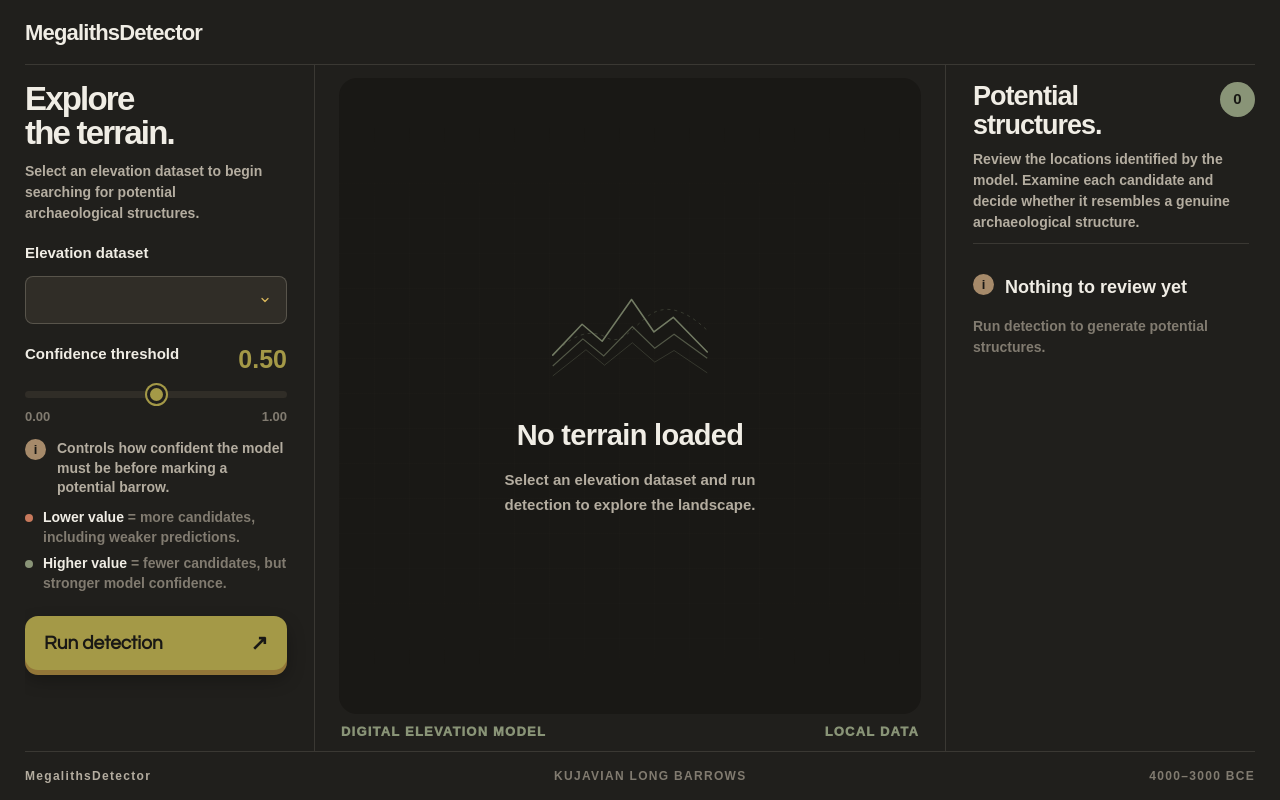
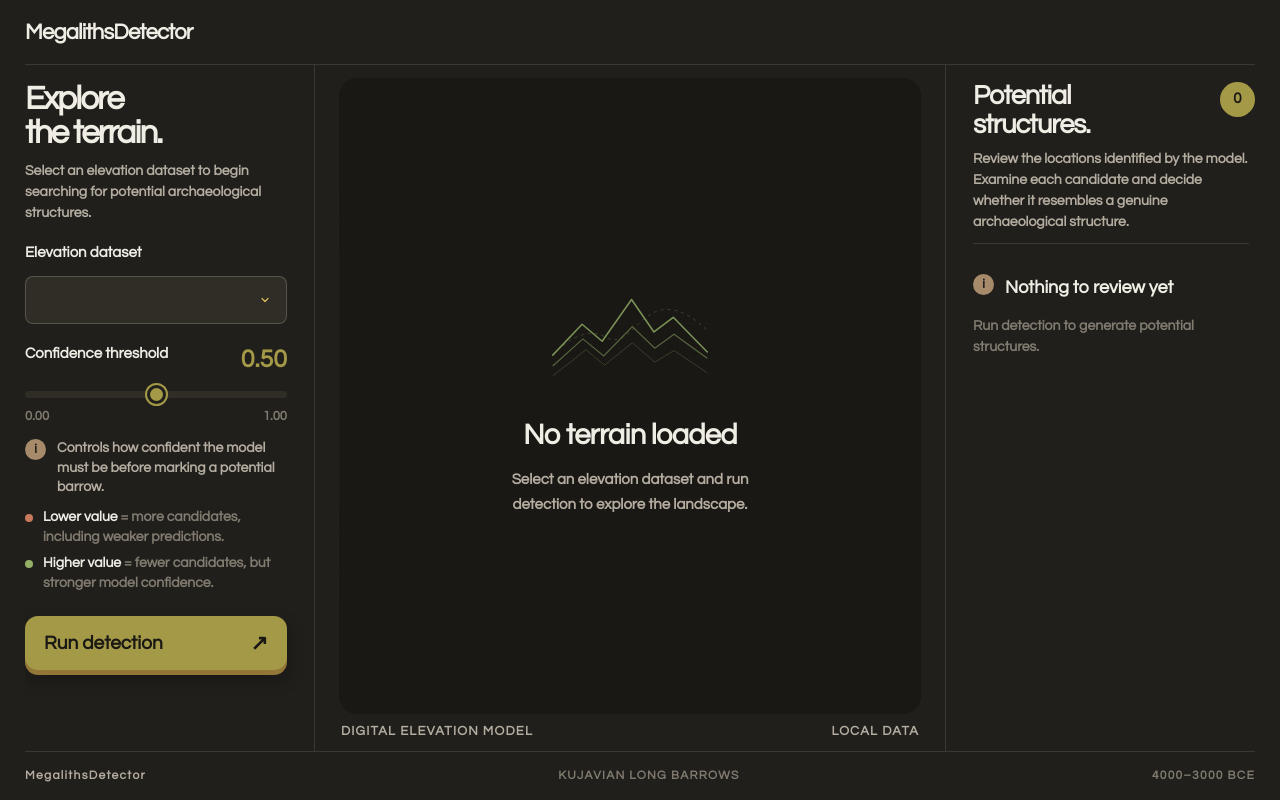
Before and after one commit to ZuzannaKittel/MegalithsDetector, a Flask app: page / in a window 1280 px wide. Run offline with Flask 3, Linux system fonts and the light colour scheme; lists and menus that the app fills with data are empty.

Commit message:
Frontend update

```diff
--- a/static/app.js
+++ b/static/app.js
@@ -22,7 +22,16 @@ let currentDetections = [];
 -------------------------------------------------- */
 
 function updateThresholdLabel() {
-    thresholdValue.textContent = Number(thresholdSlider.value).toFixed(2);
+    const threshold = Number(thresholdSlider.value);
+    thresholdValue.textContent = threshold.toFixed(2);
+
+    const isLow = threshold < DEFAULT_THRESHOLD;
+    const isHigh = threshold > DEFAULT_THRESHOLD;
+
+    thresholdValue.classList.toggle("is-low", isLow);
+    thresholdValue.classList.toggle("is-high", isHigh);
+    thresholdSlider.classList.toggle("is-low", isLow);
+    thresholdSlider.classList.toggle("is-high", isHigh);
 }
 
 thresholdSlider.value = String(DEFAULT_THRESHOLD);
@@ -86,6 +95,9 @@ function renderCandidates(detections) {
 
         const card = document.createElement("div");
         card.className = "candidate-card";
+        if (decision) {
+            card.classList.add(`is-${decision}`);
+        }
 
         const topLine = document.createElement("div");
         topLine.className = "candidate-topline";
@@ -134,7 +146,7 @@ function renderCandidates(detections) {
         status.className = "review-status";
 
         if (decision === "accepted") {
-            status.textContent = "STATUS: ACCEPTED FOR REVIEW";
+            status.textContent = "STATUS: ACCEPTED";
             status.classList.add("is-accepted");
         } else if (decision === "rejected") {
             status.textContent = "STATUS: REJECTED";
--- a/static/style.css
+++ b/static/style.css
@@ -19,7 +19,8 @@
     /* Earthy accents */
     --accent-mustard: #A49947;
 
-    --accent-olive: #899477;
+    /*--accent-olive: #899477;*/
+    --accent-olive: #94B066;
 
     --accent-terracotta: #C7795C;
     --accent-brown: #A68A6A;
@@ -33,9 +34,7 @@
         0 5px 0 #927638,
         0 9px 18px rgba(0, 0, 0, 0.3);
 
-    /* Fonts */
-    --font-display: 'Alegreya Sans SC', sans-serif;
-    --font-body: 'Pontano Sans', sans-serif;
+    --font: 'Questrial', sans-serif;
 
     /* Layout */
     --radius-sm: 8px;
@@ -65,7 +64,7 @@ body {
     min-height: 100vh;
     background: var(--bg-main);
     color: var(--text-primary);
-    font-family: var(--font-body);
+    font-family: var(--font);
     font-size: 16px;
     font-weight: 600;
     line-height: 1.5;
@@ -131,7 +130,7 @@ a {
 }
 
 .brand-name {
-    font-family: var(--font-display);
+    font-family: var(--font);
     font-size: 22px;
     font-weight: 700;
     letter-spacing: -0.8px;
@@ -175,7 +174,7 @@ a {
 }
 
 .rail-intro h1 {
-    font-family: var(--font-display);
+    font-family: var(--font);
     font-size: clamp(36px, 3vw, 45px);
     line-height: 1.04;
     font-weight: 700;
@@ -270,11 +269,20 @@ a {
 .threshold-value {
     color: var(--accent-mustard);
 
-    font-family: var(--font-display);
+    font-family: var(--font);
     font-size: 25px;
     font-weight: 700;
 
     font-variant-numeric: tabular-nums;
+    transition: color 0.15s ease;
+}
+
+.threshold-value.is-low {
+    color: var(--accent-terracotta);
+}
+
+.threshold-value.is-high {
+    color: var(--accent-olive);
 }
 
 
@@ -600,7 +628,7 @@ a {
 }
 
 .map-placeholder h2 {
-    font-family: var(--font-display);
+    font-family: var(--font);
     font-size: 29px;
     font-weight: 700;
     letter-spacing: -0.7px;
@@ -641,7 +669,7 @@ a {
 
     padding: 14px 2px 0;
 
-    color: var(--accent-olive);
+    color: var(--text-secondary);
 
     font-size: 13px;
     font-weight: 1000;
@@ -649,7 +677,7 @@ a {
 }
 
 .map-footer span:last-child {
-    color: var(--accent-olive);
+    color: var(--text-secondary);
 }
 
 
@@ -809,7 +837,7 @@ a {
 }
 
 .inspector-heading h2 {
-    font-family: var(--font-display);
+    font-family: var(--font);
     font-size: 35px;
     font-weight: 700;
     line-height: 1.06;
@@ -824,7 +852,7 @@ a {
     place-items: center;
 
     color: var(--bg-deep);
-    background: var(--accent-olive);
+    background: var(--accent-mustard);
 
     border-radius: 50%;
 
@@ -850,7 +878,7 @@ a {
 }
 
 .empty-review h3 {
-    font-family: var(--font-display);
+    font-family: var(--font);
     font-size: 18px;
     font-weight: 700;
     margin-bottom: 5px;
```
Also changed, not shown: other parts of static/style.css (+35 -7 lines).
